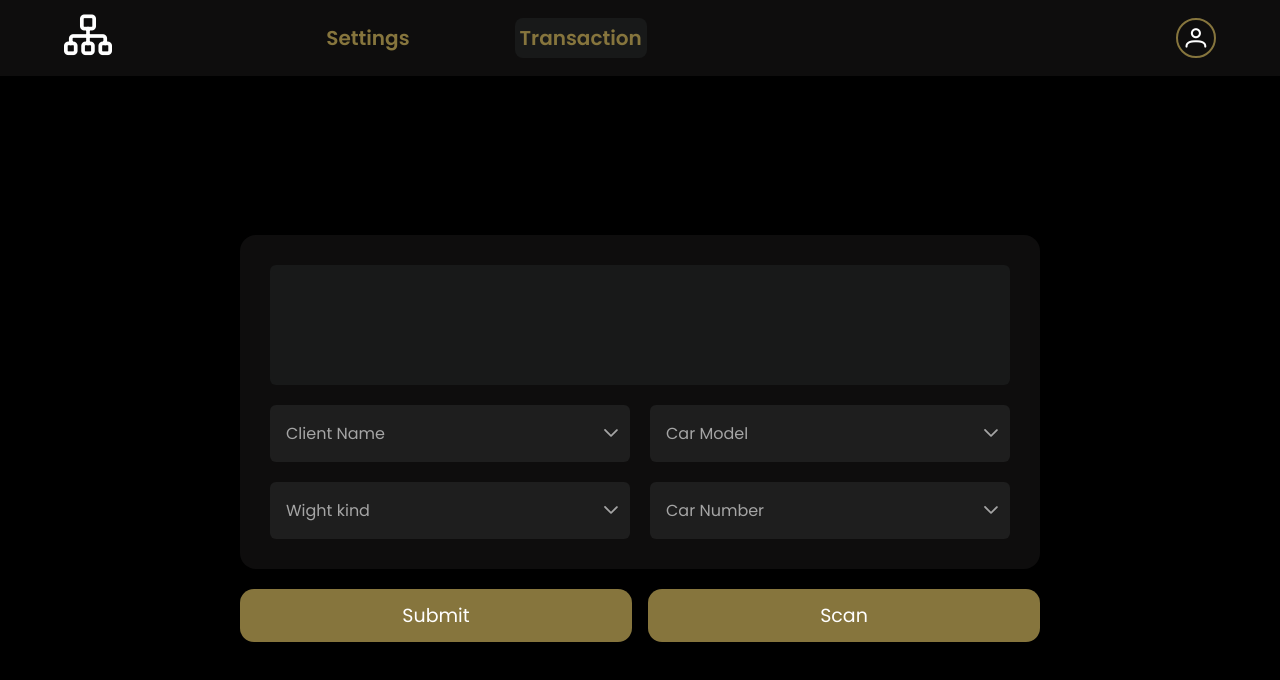
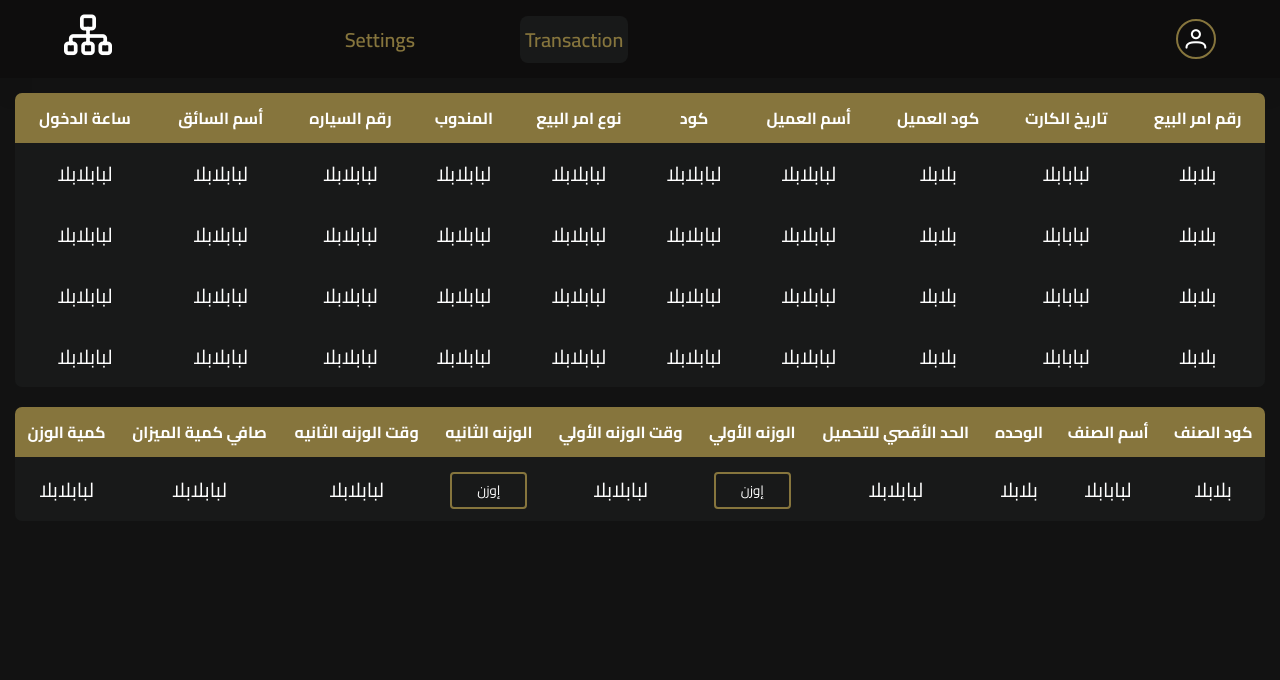
Before and after one commit to Hossam-Elsonbaty/Libra, a React (Create React App) app in the folder libra-react/: page /transaction in a window 1280 px wide. Shown: the top 680 px of the page. Built offline with nearby package versions, Linux system fonts and the light colour scheme; no server answers.

Commit message:
new transaction

```diff
--- a/libra-react/src/App.css
+++ b/libra-react/src/App.css
@@ -1,8 +1,8 @@
-@import url("https://fonts.googleapis.com/css2?family=Poppins:ital,wght@0,100;0,200;0,300;0,400;0,500;0,600;0,700;0,800;0,900;1,100;1,200;1,300;1,400;1,500;1,600;1,700;1,800;1,900&display=swap");
+@import url("https://fonts.googleapis.com/css2?family=Cairo:wght@200..1000&display=swap");
 * {
   box-sizing: border-box;
   margin: 0;
-  font-family: "Euclid Circular A", "Poppins";
+  font-family: "Cairo", sans-serif;
 }
 
 :root {
@@ -16,11 +16,64 @@
   --darkShadow: 4px 10px 5px 0px rgba(0, 0, 0, 0.5);
 }
 
+.transaction-container {
+  display: flex;
+  justify-content: center;
+}
+.transaction-container .tables-container {
+  display: flex;
+  flex-direction: column;
+  align-items: flex-end;
+  width: 100%;
+  padding: 15px;
+  row-gap: 20px;
+}
+.transaction-container .tables-container .outer-table {
+  background: var(--offGrey);
+  width: 100%;
+  border-radius: 7px;
+  overflow-y: auto;
+  text-align: center;
+  direction: rtl;
+}
+.transaction-container .tables-container .outer-table:first-child {
+  max-height: 300px;
+}
+.transaction-container .tables-container .outer-table:nth-child(2) {
+  max-height: 500px;
+}
+.transaction-container .tables-container .outer-table table {
+  width: 100%;
+  border-spacing: 0;
+}
+.transaction-container .tables-container .outer-table table th {
+  position: sticky;
+  top: 0;
+  background-color: #86753d;
+  padding: 10px;
+}
+.transaction-container .tables-container .outer-table table td {
+  padding: 12px;
+  font-size: 20px;
+}
+.transaction-container .tables-container .outer-table table td .scan {
+  border: none;
+  background-color: transparent;
+  outline: none;
+  padding: 4px 25px;
+  border: 2px solid #86753d;
+  border-radius: 4px;
+  transition: all 0.3s ease;
+  cursor: pointer;
+}
+.transaction-container .tables-container .outer-table table td .scan:hover {
+  background-color: #86753d;
+}
+
 .page {
   display: grid;
   place-items: center;
   margin: 0;
-  background: var(--pureBlack);
   color: #fdfdfd;
   height: calc(100dvh - 76px);
 }
@@ -30,69 +83,6 @@
   border-radius: 16px;
   background: var(--darkGrey);
   text-align: center;
-}
-.page .transaction-container {
-  display: flex;
-  flex-direction: column;
-  row-gap: 20px;
-}
-.page .transaction-container .control-btn {
-  width: 100%;
-  display: flex;
-  align-items: center;
-  justify-content: space-between;
-}
-.page .transaction-container .control-btn button {
-  width: 49%;
-  padding: 12px 0;
-  font-size: 19px;
-  cursor: pointer;
-  background: var(--mainBeige);
-  text-align: center;
-  outline: none;
-  border: none;
-  border-radius: 14px;
-}
-.page .transaction-container .login-card {
-  width: 800px;
-  padding: 30px 30px 30px;
-  border-radius: 16px;
-  background: var(--darkGrey);
-  text-align: center;
-}
-.page .transaction-container .username {
-  display: flex;
-  flex-direction: column;
-  row-gap: 20px;
-}
-.page .transaction-container .username .weight-number {
-  outline: none;
-  width: 100%;
-  padding: 60px 16px;
-  background: var(--offGrey);
-  border: 0;
-  border-radius: 6px;
-  font-family: inherit;
-  font-size: 70px;
-  transition: 0.4s;
-  text-align: center;
-  letter-spacing: 2px;
-}
-.page .transaction-container .username .control-container {
-  display: flex;
-  flex-direction: column;
-  row-gap: 20px;
-}
-.page .transaction-container .username .control-container .col {
-  display: flex;
-  justify-content: space-between;
-  -moz-column-gap: 20px;
-       column-gap: 20px;
-}
-.page .transaction-container .username .control-container .col .p-dropdown {
-  width: 100%;
-  border-radius: 6px;
-  border: none;
 }
 .page .control {
   outline: none;
--- a/libra-react/src/Pages/Transaction.jsx
+++ b/libra-react/src/Pages/Transaction.jsx
@@ -10,6 +10,7 @@ export default function Transaction() {
   const [agentName, setAgentName] = useState(null);
   const [carModel, setCarModel] = useState(null);
   const [weightKind, setWeightKind] = useState(null);
+  const [isScaned, setIsScaned ] = useState(false);
   const [agentData, setAgentData] = useState(null);
   const libraToken= localStorage.getItem( "libraToken");
   const scan =useContext(Scan);
@@ -35,9 +36,126 @@ export default function Transaction() {
   return (
     <>
       <Navbar/>
-      <div className="page">
-        <div className='transaction-container'>
-          <Banner label="Logout" showBtn="truet">
+      <div className="transaction-container">
+        <div className='tables-container'>
+          <div className="outer-table">
+            <table>
+              <thead>
+                <tr>
+                  <th>رقم امر البيع</th>
+                  <th>تاريخ الكارت</th>
+                  <th>كود العميل</th>
+                  <th>أسم العميل</th>
+                  <th>كود</th>
+                  <th>نوع امر البيع</th>
+                  <th>المندوب</th>
+                  <th>رقم السياره</th>
+                  <th>أسم السائق</th>
+                  <th>ساعة الدخول</th>
+                </tr>
+              </thead>
+              <tbody>
+                <tr>
+                  <td>بلابلا</td>
+                  <td>لبابابلا</td>
+                  <td>بلابلا</td>
+                  <td>لبابلابلا</td>
+                  <td>لبابلابلا</td>
+                  <td>لبابلابلا</td>
+                  <td>لبابلابلا</td>
+                  <td>لبابلابلا</td>
+                  <td>لبابلابلا</td>
+                  <td>لبابلابلا</td>
+                </tr>
+                <tr>
+                  <td>بلابلا</td>
+                  <td>لبابابلا</td>
+                  <td>بلابلا</td>
+                  <td>لبابلابلا</td>
+                  <td>لبابلابلا</td>
+                  <td>لبابلابلا</td>
+                  <td>لبابلابلا</td>
+                  <td>لبابلابلا</td>
+                  <td>لبابلابلا</td>
+                  <td>لبابلابلا</td>
+                </tr>
+                <tr>
+                  <td>بلابلا</td>
+                  <td>لبابابلا</td>
+                  <td>بلابلا</td>
+                  <td>لبابلابلا</td>
+                  <td>لبابلابلا</td>
+                  <td>لبابلابلا</td>
+                  <td>لبابلابلا</td>
+                  <td>لبابلابلا</td>
+                  <td>لبابلابلا</td>
+                  <td>لبابلابلا</td>
+                </tr>
+                <tr>
+                  <td>بلابلا</td>
+                  <td>لبابابلا</td>
+                  <td>بلابلا</td>
+                  <td>لبابلابلا</td>
+                  <td>لبابلابلا</td>
+                  <td>لبابلابلا</td>
+                  <td>لبابلابلا</td>
+                  <td>لبابلابلا</td>
+                  <td>لبابلابلا</td>
+                  <td>لبابلابلا</td>
+                </tr>
+              </tbody>
+            </table>
+          </div>
+          <div className="outer-table">
+            <table>
+              <thead>
+                <tr>
+                  <th>كود الصنف</th>
+                  <th>أسم الصنف</th>
+                  <th>الوحده</th>
+                  <th>الحد الأقصي للتحميل</th>
+                  <th>الوزنه الأولي</th>
+                  <th>وقت الوزنه الأولي</th>
+                  <th>الوزنه الثانيه</th>
+                  <th>وقت الوزنه الثانيه</th>
+                  <th>صافي كمية الميزان</th>
+                  <th>كمية الوزن</th>
+                </tr>
+              </thead>
+              <tbody>
+                <tr>
+                  <td>بلابلا</td>
+                  <td>لبابابلا</td>
+                  <td>بلابلا</td>
+                  <td>لبابلابلا</td>
+                  <td>
+                    {isScaned?
+                      <p>7450</p>
+                      :
+                      <button className='scan'>إوزن</button>
+                    }
+                  </td>
+                  <td>لبابلابلا</td>
+                  <td>
+                    {isScaned?
+                      <p>7450</p>
+                      :
+                      <button className='scan'>إوزن</button>
+                    }
+                  </td>
+                  <td>لبابلابلا</td>
+                  <td>لبابلابلا</td>
+                  <td>لبابلابلا</td>
+                </tr>
+              </tbody>
+            </table>
+          </div>
+        </div>
+      </div>
+    </>
+  )
+}
+          {/* <Banner label="Logout" showBtn="truet">
             <p className='weight-number'>
               {scanNumber}
             </p>
@@ -57,11 +175,6 @@ export default function Transaction() {
             </div>
           </Banner>
           <div className="control-btn">
-            <button onClick={()=>handleSubmit(scanNumber,weightKind.name,carModel.name,agentName.name,carNumber.name,libraToken)}>Submit</button>
+            <button onClick={()=>handleSubmit(scanNumber,weightKind.name,carModel.name,agentName.name,carNumber.name,libraToken)}>Save</button>
             <button onClick={()=>getScan(libraToken)}>Scan</button>
-          </div>
-        </div>
-      </div>
-    </>
-  )
-}
+          </div> */}
--- a/libra-react/src/scss/_App.scss
+++ b/libra-react/src/scss/_App.scss
@@ -1,9 +1,11 @@
 @import "./media";
-@import url('https://fonts.googleapis.com/css2?family=Poppins:ital,wght@0,100;0,200;0,300;0,400;0,500;0,600;0,700;0,800;0,900;1,100;1,200;1,300;1,400;1,500;1,600;1,700;1,800;1,900&display=swap');
+@import url('https://fonts.googleapis.com/css2?family=Cairo:wght@200..1000&display=swap');
+// @import url('https://fonts.googleapis.com/css2?family=Poppins:ital,wght@0,100;0,200;0,300;0,400;0,500;0,600;0,700;0,800;0,900;1,100;1,200;1,300;1,400;1,500;1,600;1,700;1,800;1,900&display=swap');
 * {
   box-sizing: border-box;
   margin: 0;
-  font-family: "Euclid Circular A", "Poppins";
+  font-family: "Cairo", sans-serif;
+  // font-family: "Euclid Circular A", "Poppins";
 }
 :root {
   --pureBlack: #000000;
@@ -16,12 +18,65 @@
   --lightShadow: 2px 5px 3px 0px rgba(0, 0, 0, 0.5);
   --darkShadow: 4px 10px 5px 0px rgba(0, 0, 0, 0.5);
 }
-
+.transaction-container{
+  display: flex;
+  justify-content: center;
+  .tables-container{
+    display: flex;
+    flex-direction: column;
+    align-items: flex-end;
+    width: 100%;
+    padding:15px ;
+    row-gap: 20px;
+    .outer-table{
+      background: var(--offGrey);
+      // padding:10px 0px;
+      width: 100%;
+      border-radius: 7px;
+      overflow-y: auto;
+      text-align: center;
+      direction: rtl;
+      &:first-child{
+        max-height:300px ;
+      }
+      &:nth-child(2){
+        max-height:500px ;
+      }
+      table{
+        width: 100%;
+        border-spacing: 0;
+        th{
+          position: sticky;
+          top :0;
+          background-color: #86753d;
+          padding: 10px;
+        }
+        td{
+          padding: 12px;
+          font-size: 20px;
+          .scan{
+            border: none;
+            background-color: transparent;
+            outline: none;
+            padding: 4px 25px;
+            border: 2px solid #86753d;
+            border-radius: 4px;
+            transition: all 0.3s ease;
+            cursor: pointer;
+            &:hover{
+              background-color: #86753d;
+            }
+          }
+        }
+      }
+    }
+  }
+}
 .page {
   display: grid;
   place-items: center;
   margin: 0;
-  background: var(--pureBlack);
+  // background: var(--pureBlack);
   color: #fdfdfd;
   height: calc(100dvh - 76px);
   .login-card {
@@ -31,68 +86,68 @@
     background: var(--darkGrey);
     text-align: center;
   }
-  .transaction-container {
-    display: flex;
-    flex-direction: column;
-    row-gap: 20px;
-    .control-btn{
-      width: 100%;
-      display: flex;
-      align-items: center;
-      justify-content: space-between;
-      button{
-        width: 49%;
-        padding: 12px 0;
-        font-size: 19px;
-        cursor: pointer;
-        background: var(--mainBeige);
-        text-align: center;
-        outline: none;
-        border: none;
-        border-radius: 14px;
-      }
-    }
-    .login-card {
-      width: 800px;
-      padding: 30px 30px 30px;
-      border-radius: 16px;
-      background: var(--darkGrey);
-      text-align: center;
-    }
-    .username{
-      display: flex;
-      flex-direction: column;
-      row-gap: 20px;
-      .weight-number{
-        outline: none;
-        width: 100%;
-        padding: 60px 16px;
-        background: var(--offGrey);
-        border: 0;
-        border-radius: 6px;
-        font-family: inherit;
-        font-size: 70px;
-        transition: 0.4s;
-        text-align: center;
-        letter-spacing: 2px;
-      }
-      .control-container {
-        display: flex;
-        flex-direction: column;
-        row-gap: 20px;
-        .col{
-          display: flex;
-          justify-content: space-between;
-          column-gap: 20px;
-          .p-dropdown{
-            width: 100%;
-            border-radius: 6px;
-            border: none;
-          }
-        }
-      }
-    }
-  }
+  // .transaction-container {
+  //   display: flex;
+  //   flex-direction: column;
+  //   row-gap: 20px;
+  //   .control-btn{
+  //     width: 100%;
+  //     display: flex;
+  //     align-items: center;
+  //     justify-content: space-between;
+  //     button{
+  //       width: 49%;
+  //       padding: 12px 0;
+  //       font-size: 19px;
+  //       cursor: pointer;
+  //       background: var(--mainBeige);
+  //       text-align: center;
+  //       outline: none;
+  //       border: none;
+  //       border-radius: 14px;
+  //     }
+  //   }
+  //   .login-card {
+  //     width: 800px;
+  //     padding: 30px 30px 30px;
+  //     border-radius: 16px;
+  //     background: var(--darkGrey);
+  //     text-align: center;
+  //   }
+  //   .username{
+  //     display: flex;
+  //     flex-direction: column;
+  //     row-gap: 20px;
+  //     .weight-number{
+  //       outline: none;
+  //       width: 100%;
+  //       padding: 60px 16px;
+  //       background: var(--offGrey);
+  //       border: 0;
+  //       border-radius: 6px;
+  //       font-family: inherit;
+  //       font-size: 70px;
+  //       transition: 0.4s;
+  //       text-align: center;
+  //       letter-spacing: 2px;
+  //     }
+  //     .control-container {
+  //       display: flex;
+  //       flex-direction: column;
+  //       row-gap: 20px;
+  //       .col{
+  //         display: flex;
+  //         justify-content: space-between;
+  //         column-gap: 20px;
+  //         .p-dropdown{
+  //           width: 100%;
+  //           border-radius: 6px;
+  //           border: none;
+  //         }
+  //       }
+  //     }
+  //   }
+  // }
   .control {
     outline: none;
     width: 100%;
@@ -232,6 +287,12 @@
   }
 
 }
+// transaction container
+
+
+
+
+// end transaction container
 .navbar {
   display: flex;
   padding: 0.75rem 4rem;
```
Also changed, not shown: 1 other file (tests, documents, lock files or other folders).
